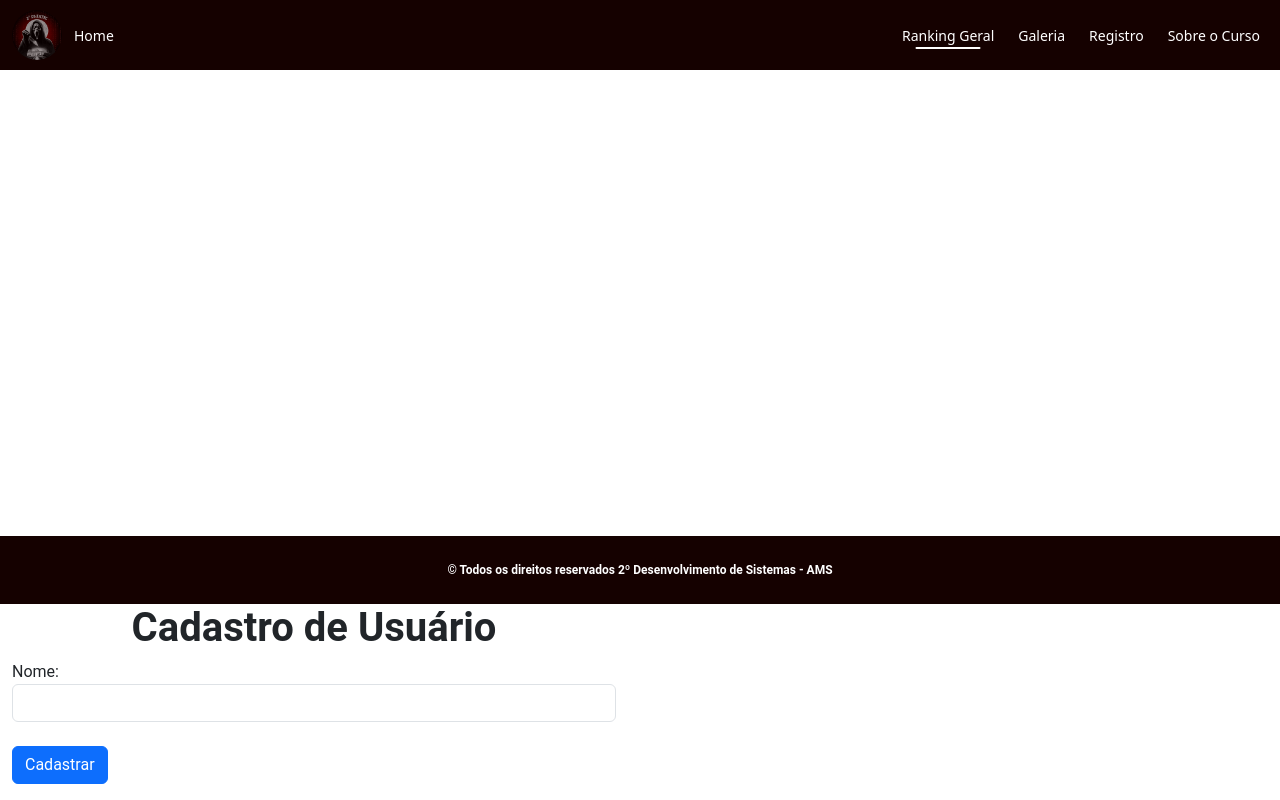
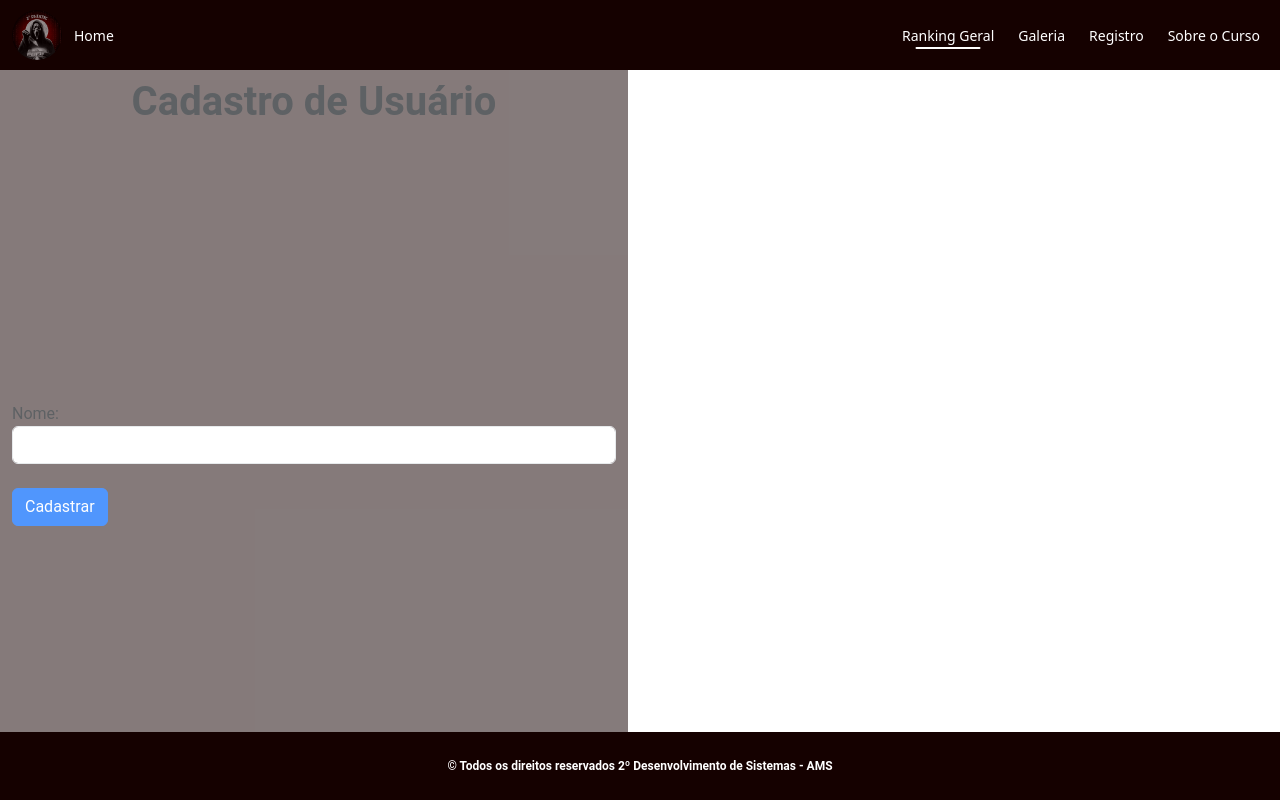
Before and after one commit to Hugglermatheus125/EPA-2025, a PHP site: page /php/registro.php in a window 1280 px wide. Run offline with PHP 8.4, Linux system fonts and the light colour scheme; some libraries are stand-ins or nearby versions; some web fonts are replaced.

Commit message:
Alteração registro

```diff
--- a/includes/header.php
+++ b/includes/header.php
@@ -30,7 +30,7 @@ include 'connection.php';
     <div class="collapse navbar-collapse" id="navbarNavDropdown">
       <ul class="navbar-nav">
         <li class="nav-item">
-          <a style="color: #FFFFFF;" class="nav-link active nav" aria-current="page" href="php/ranking.php">Ranking Geral</a>
+          <a style="color: #FFFFFF;" class="nav-link active nav" aria-current="page" href="ranking.php">Ranking Geral</a>
         </li>
         <li class="nav-item">
           <a class="nav-link" href="galeria.php">Galeria</a>
--- a/php/registro.php
+++ b/php/registro.php
@@ -5,7 +5,6 @@
 
 <?php
 include '../includes/header.php';
-include '../includes/footer.php';
 ?>
 
 <!DOCTYPE html>
@@ -14,12 +13,12 @@ include '../includes/footer.php';
     <meta charset="UTF-8">
     <meta name="viewport" content="width=device-width, initial-scale=1.0">
     <title>Registro</title>
-    <link rel="stylesheet" href="css/registro.css">
+    <link rel="stylesheet" href="../styles/registro.css">
 </head>
-<body>
-    <div class="container-fluid">
-        <div class="form-registro row col-xl-6 col-s-10 justify-content-center h-100">
-            <h1 class="roboto-title text-center">Cadastro de Usuário</h1>
+<body class="h-100">
+    <div class="container-fluid h-100 d-flex flex-column">
+        <div class="form-registro d-flex flex-grow-1 row col-xl-6 col-s-10">
+            <h1 class="roboto-title">Cadastro de Usuário</h1>
             <form action="registro.php" class="roboto-regular" method="post">
                 <label for="pNome" class="label-control">Nome:</label>
                 <input type="text" name="pNome" id="pNome" class="form-control" maxlength="50" required autocomplete="off">
@@ -34,6 +33,10 @@ include '../includes/footer.php';
     <div class="mb-3" id="exibirID"></div>
     </body>
 </html>
+
+<?php
+include '../includes/footer.php';
+?>
 
 <?php
     /*
@@ -62,10 +65,6 @@ include '../includes/footer.php';
 
 
     // Redireciona e passa o ID via GET
-    header('Location: ticketDigital.php?id=' . $ultimopId);
+    header('Location: ticket.php?id=' . $ultimopId);
     exit();
 ?>
-
-<?php
-include '../includes/footer.php';
-?>
--- a/styles/footer.css
+++ b/styles/footer.css
@@ -11,13 +11,7 @@ body {
     min-height: 100vh;
 }
 
-.fixed-bottom {
-    position: static !important;
-}
-
 .footer-bg {
-    margin-top: auto;
-    margin-bottom: 0;
     width: 100%;
     max-width: 100%;
     background-color: #150100;
--- a/styles/registro.css
+++ b/styles/registro.css
@@ -1,4 +1,9 @@
 .form-registro{
-    background-color: var(--black) !important;
+    background-color: rgba(var(--black), 0.72) !important;
     opacity: 0.72 !important;
 }
+.form-registro h1.roboto-title {
+    line-height: 1.1;
+    margin: 10px 0 20px;
+    text-align: center;
+}
--- a/styles/style.css
+++ b/styles/style.css
@@ -4,9 +4,9 @@
   }
 
   :root {
-      --primary-color: #8E1800;
-      --black: #150100;
-      --white: #F0F0F0;
+      --primary-color: 142, 24, 0;
+      --black: 21, 1, 0;
+      --white: 240, 240, 240;
   }
 
   .roboto-regular {
```
